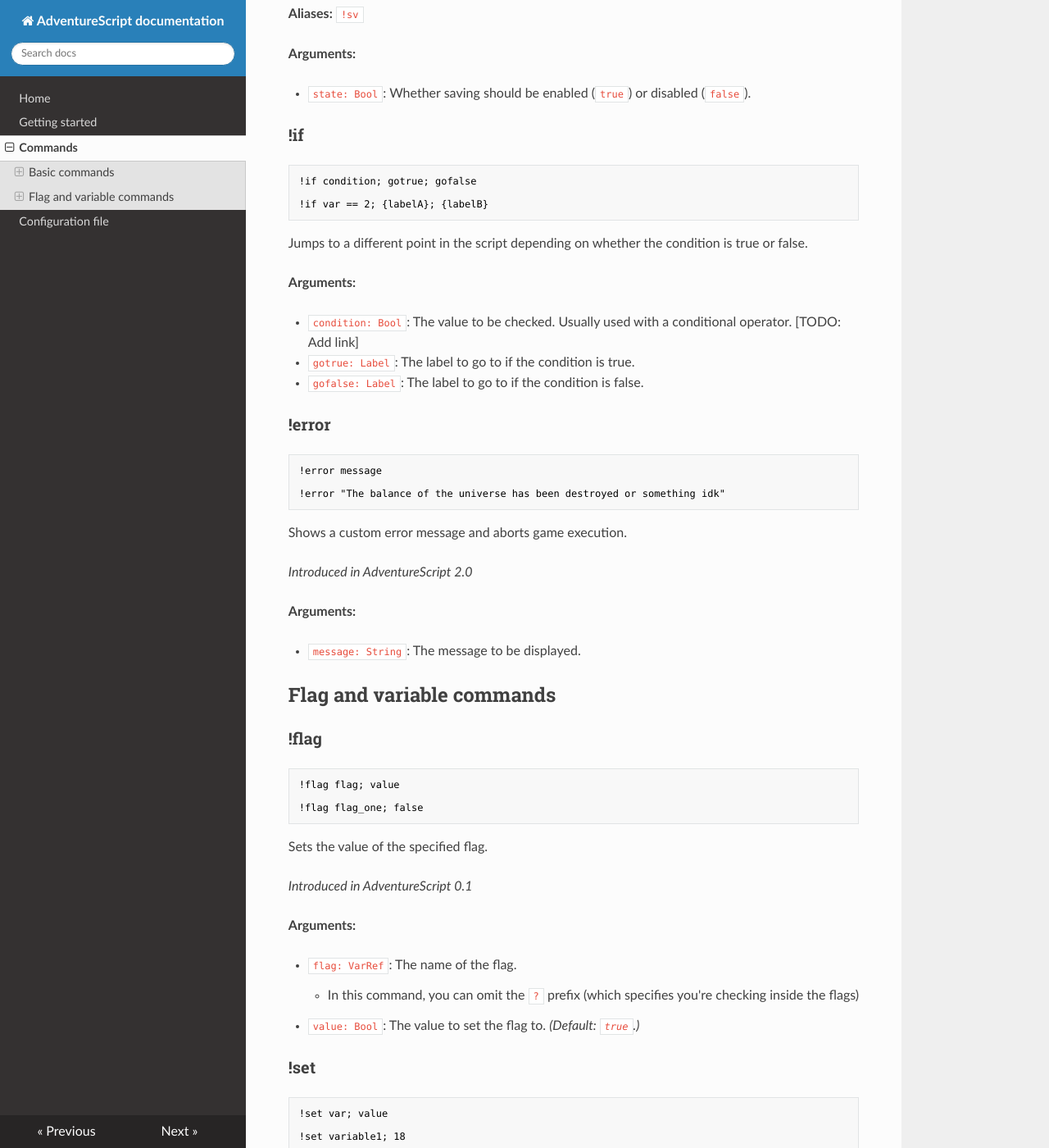
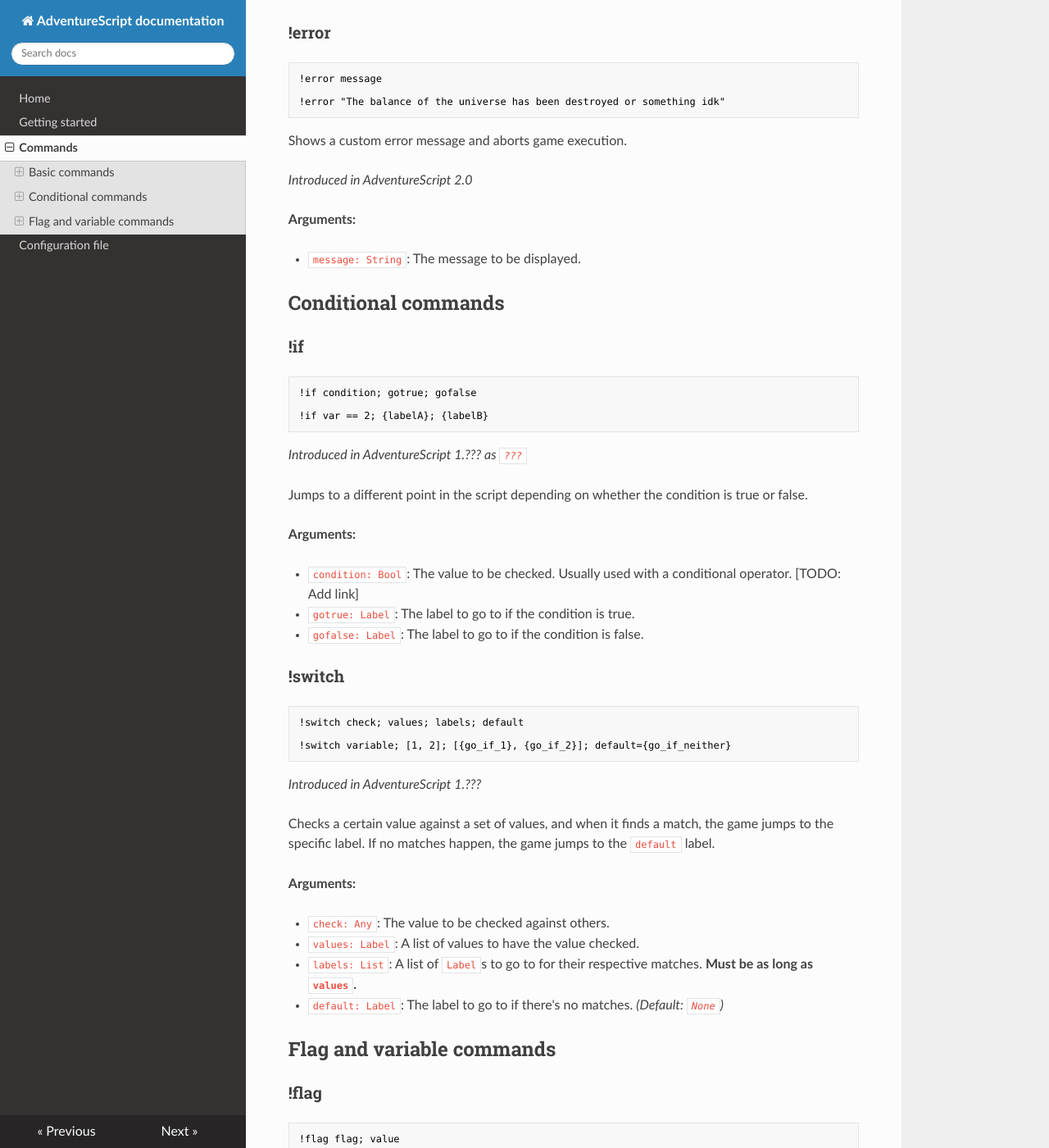
Before and after one commit to patataofcourse/AdventureScript, an MkDocs documentation site: the page built from docs/commands.md, in a window 1280 px wide and 1400 px high, scrolled down 2843 px. Shown: the whole window at 82% size. Built offline with MkDocs 1.6.1, drawn with Linux system fonts in a browser that asks for light colours; nearby versions of some CDN libraries; some of the changed text lies outside the part shown.

Commit message:
Update docs

````diff
--- a/docs/commands.md
+++ b/docs/commands.md
@@ -3,7 +3,7 @@
 ## Basic commands
 These commands control the main flow of an AdventureScript game.
 
-### !disp
+<!--### !disp
 ```none
 !disp text
 
@@ -17,7 +17,7 @@
 
 **Arguments:**
 
-* `text: String`: the text to be displayed.
+* `text: String`: the text to be displayed.-->
 
 ### !wait
 ```none
@@ -84,6 +84,16 @@
 
 - `name: String`: The name the ending is referred by.
 
+### !gameover
+```none
+!gameover
+```
+Triggers a Game Over, prompting the user to reload their past save.
+
+*Introduced in AdventureScript 1.1*
+
+**Aliases:** `!lose`
+
 ### !loadscript
 ```none
 !loadscript name
@@ -116,21 +126,6 @@
 
 - `state: Bool`: Whether saving should be enabled (`true`) or disabled (`false`).
 
-### !if
-```none
-!if condition; gotrue; gofalse
-
-!if var == 2; {labelA}; {labelB}
-```
-
-Jumps to a different point in the script depending on whether the condition is true or false.
-
-**Arguments:**
-
-- `condition: Bool`: The value to be checked. Usually used with a conditional operator. [TODO: Add link]
-- `gotrue: Label`: The label to go to if the condition is true.
-- `gofalse: Label`: The label to go to if the condition is false.
-
 ### !error
 ```none
 !error message
@@ -144,6 +139,42 @@
 **Arguments:**
 
 - `message: String`: The message to be displayed.
+
+## Conditional commands
+### !if
+```none
+!if condition; gotrue; gofalse
+
+!if var == 2; {labelA}; {labelB}
+```
+
+*Introduced in AdventureScript 1.??? as `???`*
+
+Jumps to a different point in the script depending on whether the condition is true or false.
+
+**Arguments:**
+
+- `condition: Bool`: The value to be checked. Usually used with a conditional operator. [TODO: Add link]
+- `gotrue: Label`: The label to go to if the condition is true.
+- `gofalse: Label`: The label to go to if the condition is false.
+
+### !switch
+```none
+!switch check; values; labels; default
+
+!switch variable; [1, 2]; [{go_if_1}, {go_if_2}]; default={go_if_neither}
+```
+
+*Introduced in AdventureScript 1.???*
+
+Checks a certain value against a set of values, and when it finds a match, the game jumps to the specific label. If no matches happen, the game jumps to the `default` label.
+
+**Arguments:**
+
+- `check: Any`: The value to be checked against others.
+- `values: Label`: A list of values to have the value checked.
+- `labels: List`: A list of `Label`s to go to for their respective matches. **Must be as long as `values`.**
+- `default: Label`: The label to go to if there's no matches. *(Default: `None`)*
 
 ## Flag and variable commands
 
@@ -161,7 +192,7 @@
 
 - `flag: VarRef`: The name of the flag.
     - In this command, you can omit the `?` prefix (which specifies you're checking inside the flags)
-- `value: Bool`: The value to set the flag to. *(Default: `true`.)*
+- `value: Bool`: The value to set the flag to. *(Default: `true`)*
 
 ### !set
 ```none
@@ -179,6 +210,21 @@
     - You can optionally also set to flags, since they're essentially boolean variables, but `!flag` is recommended instead.
 - `value: Any`: The value to set the variable to.
 
+### !del
+```none
+!del var
+
+!del variable1
+!del ?thisflag
+```
+Deletes the specified variable or flag.
+
+*Introduced in AdventureScript 2.0*
+
+**Arguments:**
+
+- `var: VarRef`: The name of the variable or flag.
+
 ### !add
 ```none
 !add var; value
````
Also changed, not shown: docs/start.md (+13 -6 lines).
